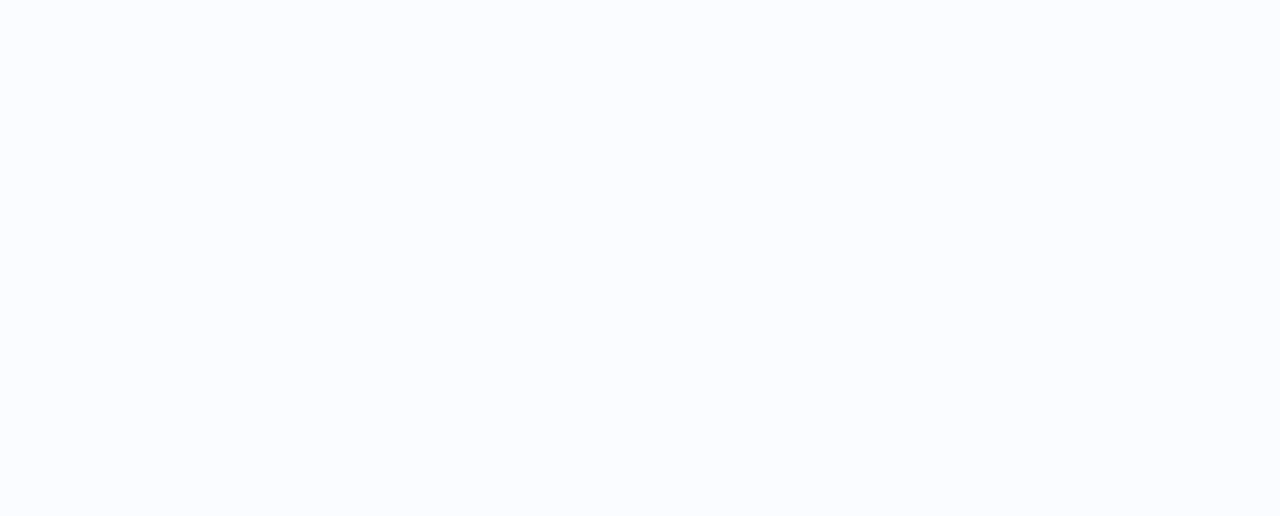
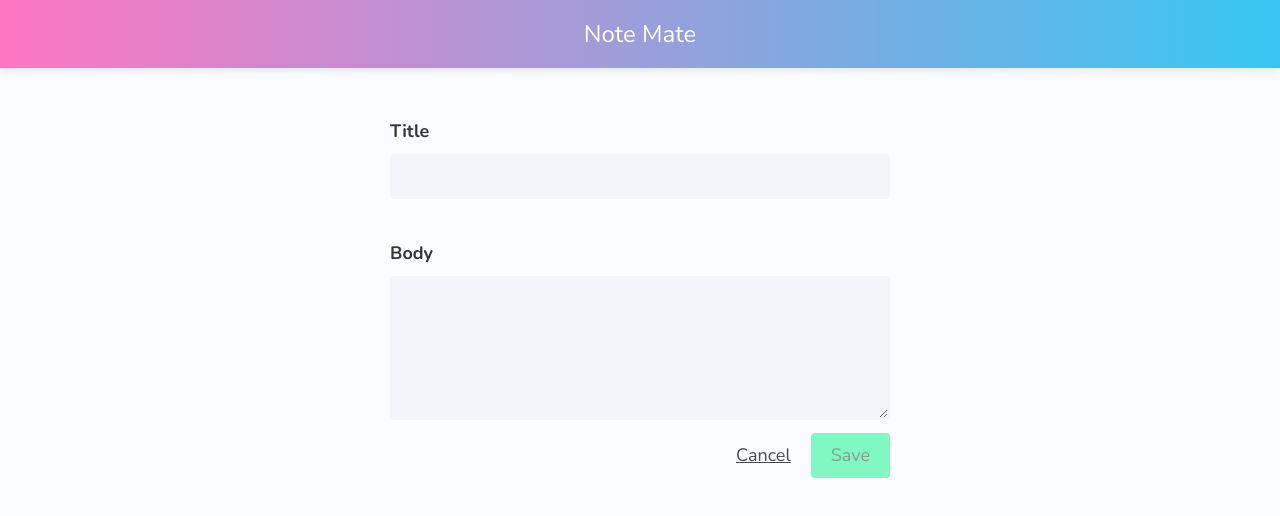
Before and after one commit to CodingDevotion/Note-app, an Angular app in the folder notes-frontend/: page /1 in a window 1280 px wide. Before the commit this address led to /. Shown: the top 516 px of the page. Built offline with nearby package versions, Linux system fonts and the light colour scheme.

Commit message:
Adding NoteList component and handling validations

```diff
--- a/notes-frontend/src/app/app-routing.module.ts
+++ b/notes-frontend/src/app/app-routing.module.ts
@@ -1,14 +1,14 @@
 import { NgModule } from '@angular/core';
 import { RouterModule, Routes } from '@angular/router';
 import { MainLayoutComponent } from './pages/main-layout/main-layout.component';
+import { NoteDetailsComponent } from './pages/note-details/note-details.component';
 import { NotesListComponent } from './pages/notes-list/notes-list.component';
 
 const routes: Routes = [
   {
     path: '', component: MainLayoutComponent, children: [
-      {
-        path: '', component: NotesListComponent
-      }
+      { path: '', component: NotesListComponent },
+      { path: ':id', component: NoteDetailsComponent }
     ]
   }
 ];
--- a/notes-frontend/src/app/note-card/note-card.component.html
+++ b/notes-frontend/src/app/note-card/note-card.component.html
@@ -1,12 +1,11 @@
 <div #container class="note-card-container">
     <div class="note-card-content">
-        <h1 class="note-card-title">Lorem title</h1>
+        <h1 class="note-card-title"> {{ title }} </h1>
 
         <div #bodyText class="note-card-body">
             <p>
-                Lorem Lorem
+                {{ body }}
             </p>
-
 
             <div #truncator class="fade-out-truncation"></div>
         </div>
--- a/notes-frontend/src/app/note-card/note-card.component.ts
+++ b/notes-frontend/src/app/note-card/note-card.component.ts
@@ -1,4 +1,4 @@
-import { Component, ElementRef, OnInit, Renderer2, ViewChild } from '@angular/core';
+import { Component, ElementRef, Input, OnInit, Renderer2, ViewChild } from '@angular/core';
 
 @Component({
   selector: 'app-note-card',
@@ -7,6 +7,8 @@ import { Component, ElementRef, OnInit, Renderer2, ViewChild } from '@angular/co
 })
 export class NoteCardComponent implements OnInit {
 
+  @Input('title') title: string;
+  @Input('body') body: string;
   @ViewChild('truncator') truncator: ElementRef<HTMLElement>;
   @ViewChild('bodyText') bodyText: ElementRef<HTMLElement>;
 
--- /dev/null
+++ b/notes-frontend/src/app/pages/note-details/note-details.component.html
@@ -0,0 +1,26 @@
+<div class="form-container">
+    <form #noteForm="ngForm" (ngSubmit)="onSubmit(noteForm)">
+        <div class="field">
+            <label class="label"> Title </label>
+            <div class="control">
+                <input type="text" name="title" [ngModel]='note.title' class="input" required>
+            </div>
+        </div>
+
+        <br>
+
+        <div class="field">
+            <label class="label"> Body </label>
+            <div class="control">
+                <textarea class="textarea" name="body" [ngModel]='note.body'></textarea>
+            </div>
+        </div>
+
+        <div class="field is-grouped is-pulled-right">
+            <div class="control">
+                <button class="button is-text" type="button"> Cancel </button>
+                <button class="button is-success" type="submit" [disabled]="!noteForm.valid"> Save </button>
+            </div>
+        </div>
+    </form>
+</div>
--- /dev/null
+++ b/notes-frontend/src/app/pages/note-details/note-details.component.scss
@@ -0,0 +1,15 @@
+.form-container {
+    max-width: 500px;
+    margin: 0 auto;
+    margin-top: 50px;
+}
+
+input, textarea {
+    &.ng-invalid.ng-touched {
+        border-color:red;
+
+        &:focus{
+            box-shadow: 0 0 0 2px rgba($color: red, $alpha: .1);
+        }
+    }
+}
--- /dev/null
+++ b/notes-frontend/src/app/pages/note-details/note-details.component.ts
@@ -0,0 +1,25 @@
+import { Component, OnInit } from '@angular/core';
+import { NgForm } from '@angular/forms';
+import { Note } from 'src/app/shared/note.model';
+
+@Component({
+  selector: 'app-note-details',
+  templateUrl: './note-details.component.html',
+  styleUrls: ['./note-details.component.scss']
+})
+export class NoteDetailsComponent implements OnInit {
+
+  note: Note;
+
+  constructor() { }
+
+  ngOnInit(): void {
+    this.note = new Note();
+  }
+
+  onSubmit(form: NgForm) {
+    console.log(form);
+
+  }
+
+}
--- a/notes-frontend/src/app/pages/notes-list/notes-list.component.html
+++ b/notes-frontend/src/app/pages/notes-list/notes-list.component.html
@@ -12,7 +12,9 @@
     </div>
 
     <div class="notes-list">
-      <app-note-card></app-note-card>
+      <app-note-card [title]="'title'" [body]="'Body'"></app-note-card>
+
+      <!-- [title]="'title'" is equivalent to title="title" -> Syntaxic sugar -->
       <app-note-card></app-note-card>
       <app-note-card></app-note-card>
       <app-note-card></app-note-card>
--- /dev/null
+++ b/notes-frontend/src/app/shared/note.model.ts
@@ -0,0 +1,6 @@
+import { StringifyOptions } from "querystring";
+
+export class Note {
+    public title: string;
+    public body: string;
+}
--- a/notes-frontend/src/main-styles.scss
+++ b/notes-frontend/src/main-styles.scss
@@ -9,6 +9,7 @@
 $purple: #a59ad7;
 $pink: #fe76c2;
 $blue: #37c7f2;
+$green: #0bf387;
 
 $light-red: #fff3f3;
 $light: #fafcff;
```
Also changed, not shown: notes-frontend/src/app/app.module.ts (+7 -2 lines).
